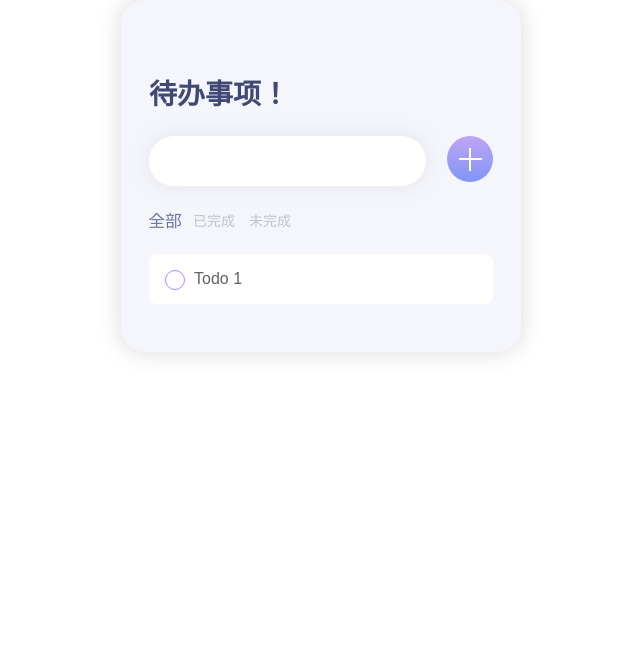
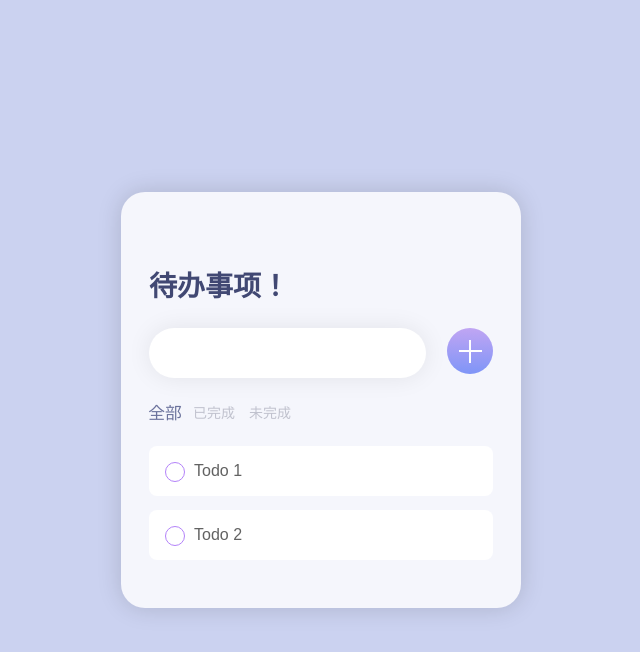
Before and after one commit to ChooseyLife/todo-list-vue-composition, a Vue app: page / in a window 1280 px wide. Shown: the top 652 px of the page, without its empty margins (319-959 px from the left). Built offline with nearby package versions, Linux system fonts and the light colour scheme.

Commit message:
【样式修改】

```diff
--- a/src/App.vue
+++ b/src/App.vue
@@ -1,4 +1,5 @@
 <template>
+<main>
     <div class="container">
         <h1>待办事项！</h1>
         <div class="input-add">
@@ -20,8 +21,16 @@
                     <span class="check-button"></span>
                 </label>
             </div>
+            <div class="todo-item">
+                <label>
+                    <input type="checkbox" />
+                    Todo 2
+                    <span class="check-button"></span>
+                </label>
+            </div>
         </div>
     </div>
+</main>
 </template>
 
 <script>
@@ -51,7 +60,6 @@ main {
 }
 
 .container {
-    margin: auto;
     width: 60%;
     max-width: 400px;
     box-shadow: 0px 0px 24px rgba(0, 0, 0, 0.15);
```
